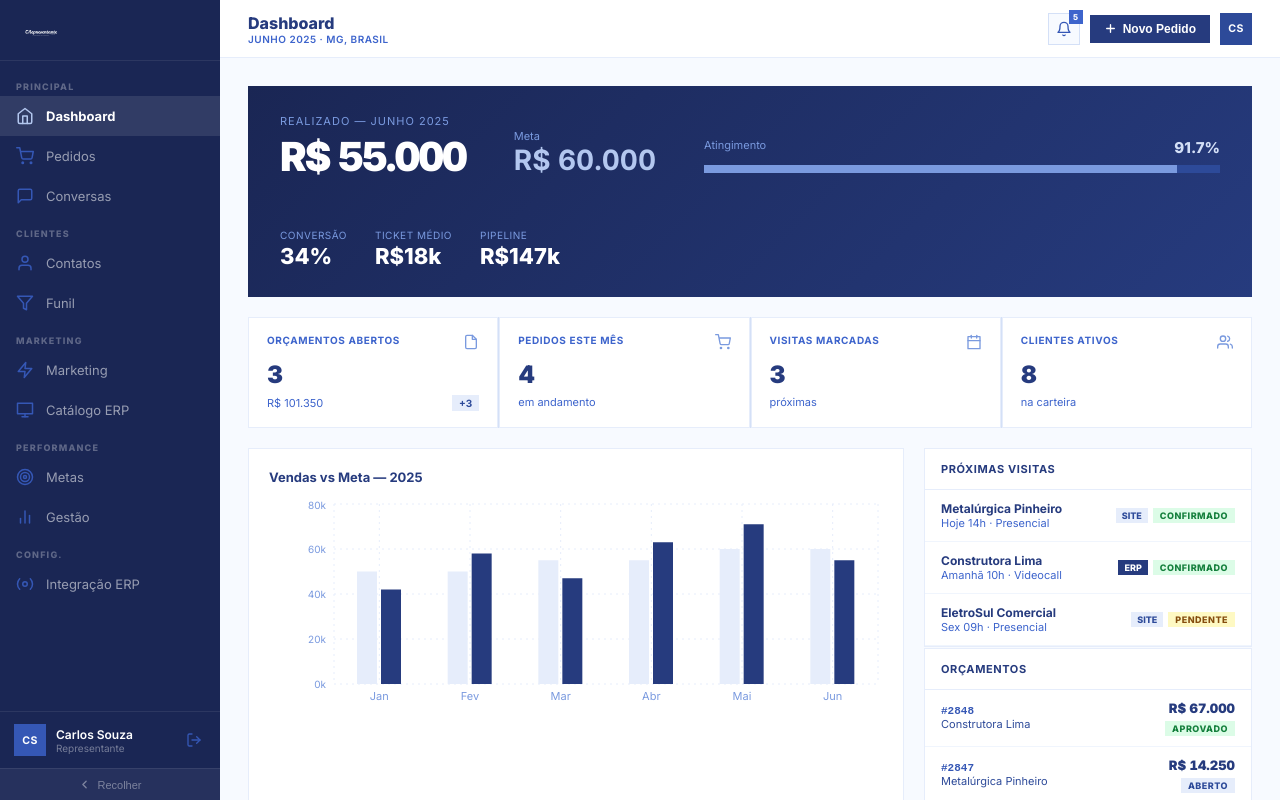
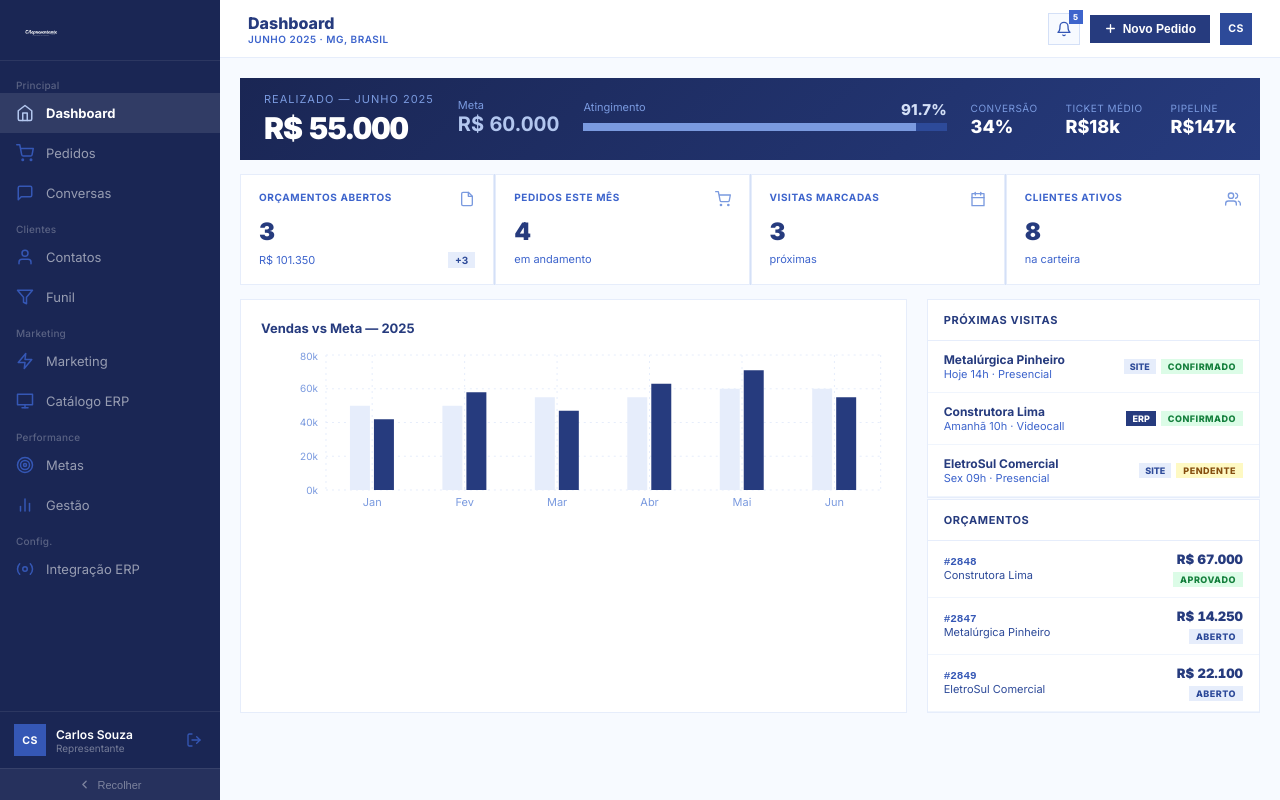
Before and after one commit to Otavio7777/crepresentante, a React (Vite) app: page / in a window 1280 px wide. Both pictures are taken after a click on the button "Acessar em modo demonstração →". Built offline with nearby package versions, Linux system fonts and the light colour scheme.

Commit message:
fix: compactar banner dashboard, scrollbar combos/promos, labels sidebar

```diff
--- a/src/App.jsx
+++ b/src/App.jsx
@@ -274,7 +274,7 @@ function OrderPanel({ contact, products, promotions, combos, paymentTerms, deliv
         {!search && promotions.length>0 && (
           <div style={{ padding:'10px 0 4px' }}>
             <div style={{ padding:'0 12px', marginBottom:8, display:'flex', alignItems:'center', gap:6 }}><Ic n="zap" s={13} c={B[800]} /><span style={{ fontSize:10, fontWeight:800, color:B[800], textTransform:'uppercase', letterSpacing:.7 }}>Promoções</span></div>
-            <div style={{ display:'flex', gap:8, overflowX:'auto', scrollbarWidth:'none', padding:'0 12px 10px' }}>
+            <div style={{ display:'flex', gap:8, overflowX:'auto', scrollbarWidth:'thin', scrollbarColor:`${B[200]} transparent`, padding:'0 12px 12px' }}>
               {promotions.map(pr=>(
                 <div key={pr.id} style={{ flexShrink:0, width:200, background:B[800], padding:'12px', position:'relative' }}>
                   <div style={{ position:'absolute', top:0, right:0, background:B[500], padding:'4px 8px', fontSize:9, fontWeight:900, color:B[0] }}>{pr.badge}</div>
@@ -290,7 +290,7 @@ function OrderPanel({ contact, products, promotions, combos, paymentTerms, deliv
         {!search && combos.length>0 && (
           <div style={{ padding:'4px 0 6px' }}>
             <div style={{ padding:'0 12px', marginBottom:8, display:'flex', alignItems:'center', gap:6 }}><Ic n="tag" s={13} c={B[800]} /><span style={{ fontSize:10, fontWeight:800, color:B[800], textTransform:'uppercase', letterSpacing:.7 }}>Combos</span></div>
-            <div style={{ display:'flex', gap:8, overflowX:'auto', scrollbarWidth:'none', padding:'0 12px 10px' }}>
+            <div style={{ display:'flex', gap:8, overflowX:'auto', scrollbarWidth:'thin', scrollbarColor:`${B[200]} transparent`, padding:'0 12px 12px' }}>
               {combos.map(cb=>(
                 <div key={cb.id} style={{ flexShrink:0, width:170, background:B[0], border:`1px solid ${B[200]}`, borderTop:`3px solid ${B[800]}`, padding:'10px' }}>
                   <div style={{ fontSize:9, fontWeight:800, color:B[500], textTransform:'uppercase', marginBottom:3 }}>{cb.tag}</div>
@@ -1260,7 +1260,7 @@ function DesktopApp({ data, user, onLogout }) {
         </div>
         <nav style={{ flex:1, overflowY:'auto', padding:'8px 0' }}>
           {NAV.map((item,i)=>item.section
-            ? (!collapsed && <div key={i} style={{ padding:'12px 16px 4px', fontSize:9, fontWeight:800, color:'rgba(255,255,255,0.3)', textTransform:'uppercase', letterSpacing:1.2 }}>{item.section}</div>)
+            ? (!collapsed && <div key={i} style={{ padding:'10px 16px 2px', fontSize:10, fontWeight:500, color:'rgba(255,255,255,0.28)', letterSpacing:.2 }}>{item.section}</div>)
             : <button key={item.id} onClick={()=>setTab(item.id)} title={collapsed?item.label:undefined} style={{ width:'100%', display:'flex', alignItems:'center', gap:12, padding:collapsed?'11px 0':'11px 16px', justifyContent:collapsed?'center':'flex-start', background:tab===item.id?'rgba(255,255,255,0.1)':'none', borderLeft:`3px solid ${tab===item.id?B[400]:'transparent'}`, border:'none', cursor:'pointer', textAlign:'left', fontFamily:'inherit', transition:'all .12s' }}>
                 <Ic n={item.icon} s={18} c={tab===item.id?B[300]:B[600]} />
                 {!collapsed && <span style={{ fontSize:13, fontWeight:tab===item.id?700:400, color:tab===item.id?B[0]:'rgba(255,255,255,0.55)' }}>{item.label}</span>}
@@ -1318,14 +1318,14 @@ function DesktopApp({ data, user, onLogout }) {
 function DesktopDashboard({ data }) {
   const s = data.stats
   return (
-    <div style={{ padding:28, display:'flex', flexDirection:'column', gap:20 }}>
+    <div style={{ padding:20, display:'flex', flexDirection:'column', gap:14 }}>
       {/* Hero */}
-      <div style={{ background:`linear-gradient(135deg,${B[900]},${B[800]})`, padding:'28px 32px', display:'flex', gap:48, alignItems:'flex-end', flexWrap:'wrap' }}>
-        <div><div style={{ fontSize:11, color:B[400], textTransform:'uppercase', letterSpacing:1, marginBottom:4 }}>Realizado — Junho 2025</div><div style={{ fontSize:40, fontWeight:900, color:B[0], letterSpacing:-2, fontVariantNumeric:'tabular-nums' }}>{fmt(s.salesMonth)}</div></div>
-        <div style={{ paddingBottom:4 }}><div style={{ fontSize:11, color:B[400] }}>Meta</div><div style={{ fontSize:28, fontWeight:700, color:B[300], fontVariantNumeric:'tabular-nums' }}>{fmt(s.target)}</div></div>
-        <div style={{ flex:1, minWidth:200, paddingBottom:8 }}><div style={{ display:'flex', justifyContent:'space-between', marginBottom:8 }}><span style={{ fontSize:11, color:B[400] }}>Atingimento</span><span style={{ fontSize:15, fontWeight:800, color:B[200] }}>{s.attainment}%</span></div><div style={{ background:B[700], height:8 }}><div style={{ width:`${s.attainment}%`, height:8, background:B[400] }} /></div></div>
+      <div style={{ background:`linear-gradient(135deg,${B[900]},${B[800]})`, padding:'14px 24px', display:'flex', gap:24, alignItems:'center', flexWrap:'wrap' }}>
+        <div><div style={{ fontSize:11, color:B[400], textTransform:'uppercase', letterSpacing:1, marginBottom:4 }}>Realizado — Junho 2025</div><div style={{ fontSize:30, fontWeight:900, color:B[0], letterSpacing:-1, fontVariantNumeric:'tabular-nums' }}>{fmt(s.salesMonth)}</div></div>
+        <div style={{ paddingBottom:4 }}><div style={{ fontSize:11, color:B[400] }}>Meta</div><div style={{ fontSize:20, fontWeight:700, color:B[300], fontVariantNumeric:'tabular-nums' }}>{fmt(s.target)}</div></div>
+        <div style={{ flex:1, minWidth:200, paddingBottom:8 }}><div style={{ display:'flex', justifyContent:'space-between', marginBottom:4 }}><span style={{ fontSize:11, color:B[400] }}>Atingimento</span><span style={{ fontSize:15, fontWeight:800, color:B[200] }}>{s.attainment}%</span></div><div style={{ background:B[700], height:8 }}><div style={{ width:`${s.attainment}%`, height:8, background:B[400] }} /></div></div>
         <div style={{ display:'flex', gap:28 }}>
-          {[['Conversão',`${s.conversionRate}%`],['Ticket médio',`R$${(s.avgTicket/1000).toFixed(0)}k`],['Pipeline',`R$${(s.pipeline/1000).toFixed(0)}k`]].map(([l,v])=>(<div key={l}><div style={{ fontSize:10, color:B[400], textTransform:'uppercase', letterSpacing:.5, marginBottom:2 }}>{l}</div><div style={{ fontSize:22, fontWeight:800, color:B[0] }}>{v}</div></div>))}
+          {[['Conversão',`${s.conversionRate}%`],['Ticket médio',`R$${(s.avgTicket/1000).toFixed(0)}k`],['Pipeline',`R$${(s.pipeline/1000).toFixed(0)}k`]].map(([l,v])=>(<div key={l}><div style={{ fontSize:10, color:B[400], textTransform:'uppercase', letterSpacing:.5, marginBottom:2 }}>{l}</div><div style={{ fontSize:18, fontWeight:800, color:B[0] }}>{v}</div></div>))}
         </div>
       </div>
 
@@ -1341,7 +1341,7 @@ function DesktopDashboard({ data }) {
         {/* Chart */}
         <div style={{ background:B[0], border:`1px solid ${B[150]}`, padding:'20px 20px 12px' }}>
           <div style={{ fontSize:13, fontWeight:700, color:B[800], marginBottom:14 }}>Vendas vs Meta — 2025</div>
-          <ResponsiveContainer width="100%" height={220}>
+          <ResponsiveContainer width="100%" height={175}>
             <BarChart data={data.monthData} barSize={20} barGap={4}>
               <CartesianGrid strokeDasharray="2 4" stroke={B[150]} />
               <XAxis dataKey="m" tick={{ fontSize:11, fill:B[400] }} axisLine={false} tickLine={false} />
@@ -1701,7 +1701,7 @@ function DesktopFunil({ data }) {
 function DesktopMetas({ data }) {
   const s = data.stats
   return (
-    <div style={{ padding:28, display:'flex', flexDirection:'column', gap:20 }}>
+    <div style={{ padding:20, display:'flex', flexDirection:'column', gap:14 }}>
       <div style={{ background:B[0], border:`1px solid ${B[150]}`, padding:'24px 28px', display:'flex', gap:40, alignItems:'center', flexWrap:'wrap' }}>
         <div><div style={{ fontSize:11, fontWeight:700, color:B[700], textTransform:'uppercase', letterSpacing:.7, marginBottom:4 }}>Meta Junho 2025</div><div style={{ fontSize:32, fontWeight:900, color:B[800], letterSpacing:-1 }}>{fmt(s.target)}</div></div>
         <div style={{ flex:1, minWidth:200 }}>
@@ -1747,7 +1747,7 @@ function DesktopGestao({ data }) {
   const s = data.stats
   const convData = [{m:'Jan',t:28},{m:'Fev',t:35},{m:'Mar',t:30},{m:'Abr',t:38},{m:'Mai',t:42},{m:'Jun',t:34}]
   return (
-    <div style={{ padding:28, display:'flex', flexDirection:'column', gap:20 }}>
+    <div style={{ padding:20, display:'flex', flexDirection:'column', gap:14 }}>
       <div style={{ display:'grid', gridTemplateColumns:'repeat(6,1fr)', gap:1, background:B[200] }}>
         <KpiCard label="Pipeline"     value={fmt(s.pipeline)}          sub="6 oportunidades"    icon="funnel" accent />
         <KpiCard label="Ticket médio" value={`R$${(s.avgTicket/1000).toFixed(0)}k`} sub="pedidos em jun" icon="dollar" accent />
@@ -1796,7 +1796,7 @@ function DesktopGestao({ data }) {
 
 function DesktopErp({ data }) {
   return (
-    <div style={{ padding:28, display:'flex', flexDirection:'column', gap:20 }}>
+    <div style={{ padding:20, display:'flex', flexDirection:'column', gap:14 }}>
       <div style={{ background:B[0], border:`1px solid ${B[150]}`, borderTop:`3px solid ${B[800]}`, padding:'24px 28px' }}>
         <div style={{ fontSize:15, fontWeight:800, color:B[800], marginBottom:4 }}>Integração ERP</div>
         <div style={{ fontSize:13, color:B[500] }}>Endpoint webhook configurado · Supabase Edge Function ativa</div>
```
